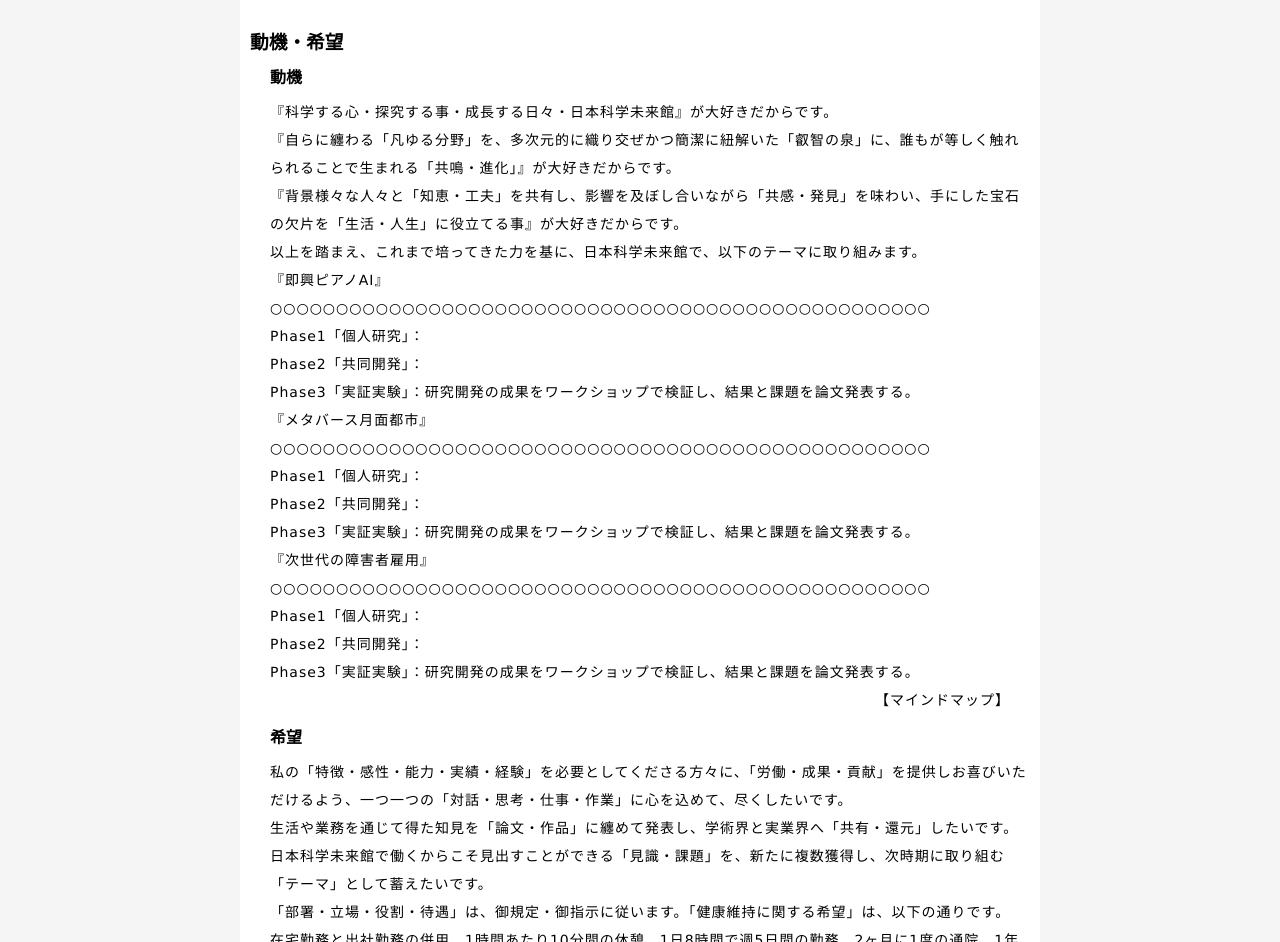
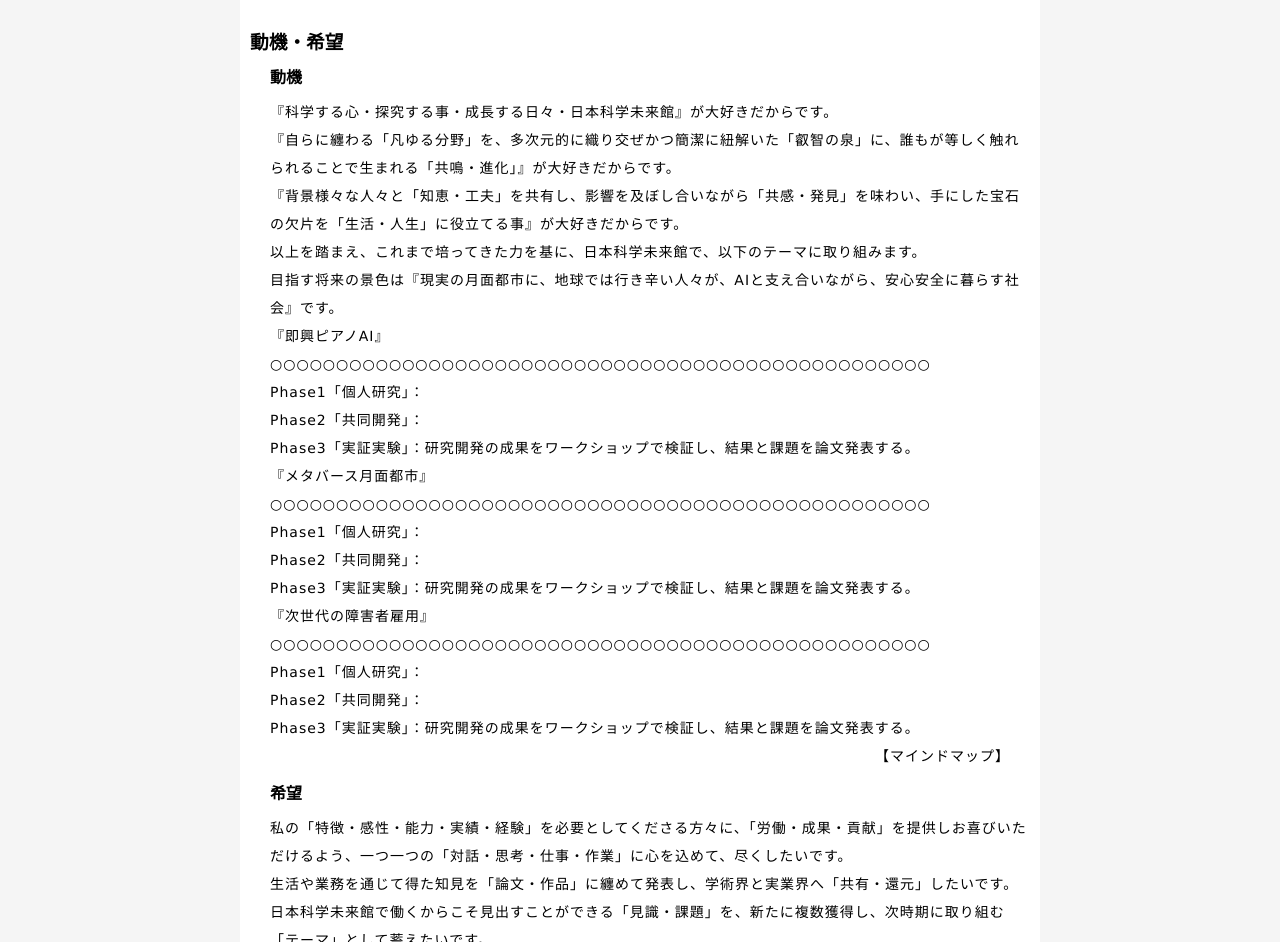
Before and after one commit to mivjm/mtkdmssh.github.io, a plain HTML site: page miraikan.html in a window 1280 px wide. Shown: the part 839-1781 px from the top of the page. Drawn offline with Linux system fonts and the light colour scheme.

Commit message:
add vision of future in motivation

```diff
--- a/miraikan.html
+++ b/miraikan.html
@@ -88,6 +88,7 @@
     『自らに纏わる「凡ゆる分野」を、多次元的に織り交ぜかつ簡潔に紐解いた「叡智の泉」に、誰もが等しく触れられることで生まれる「共鳴・進化」』が大好きだからです。<br>
     『背景様々な人々と「知恵・工夫」を共有し、影響を及ぼし合いながら「共感・発見」を味わい、手にした宝石の欠片を「生活・人生」に役立てる事』が大好きだからです。<br>
     以上を踏まえ、これまで培ってきた力を基に、日本科学未来館で、以下のテーマに取り組みます。<br>
+    目指す将来の景色は『現実の月面都市に、地球では行き辛い人々が、AIと支え合いながら、安心安全に暮らす社会』です。<br>
     『即興ピアノAI』<br>
     ○○○○○○○○○○○○○○○○○○○○○○○○○○○○○○○○○○○○○○○○○○○○○○○○○○<br>
     Phase1「個人研究」：<br>
```
